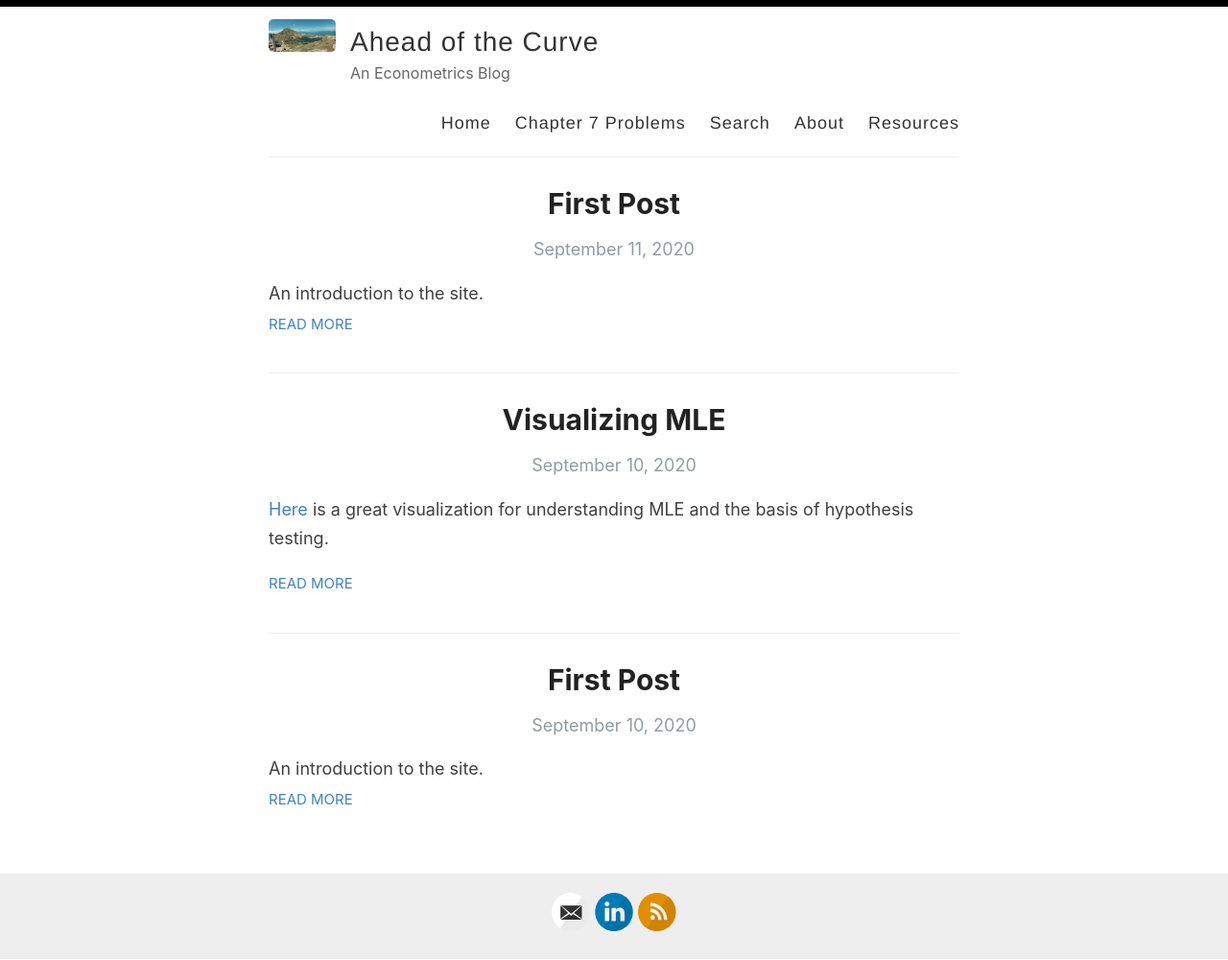
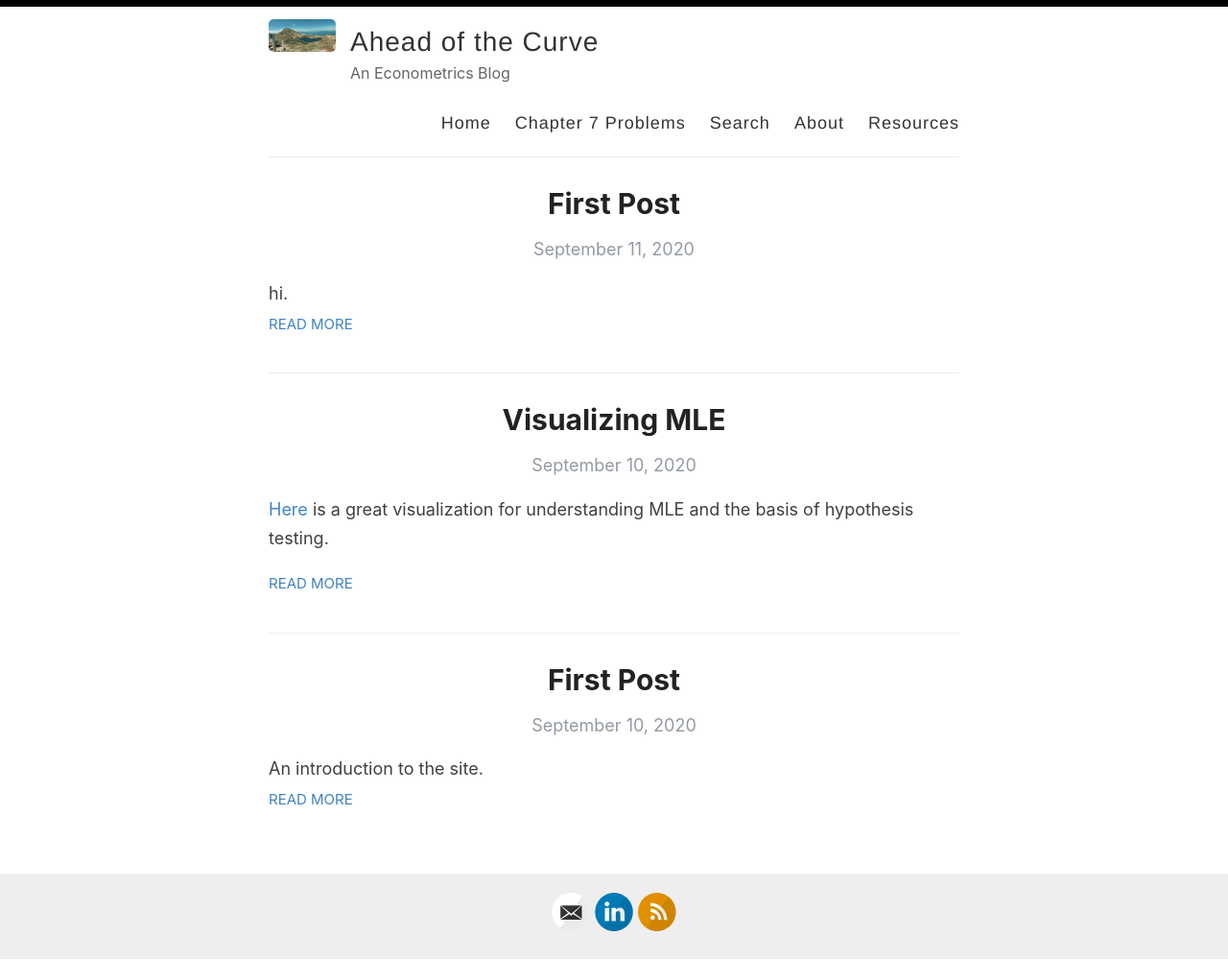
Before and after one commit to MatthewRGonzalez/Econometric, a Jekyll site: the page built from index.html, in a window 1280 px wide. Shown: the whole page at 96% size. Built offline with Jekyll 4.4.1, drawn with Linux system fonts in a browser that asks for light colours; the list of posts is cut into pages by our own code.

Commit message:
Update 2020-9-11-Jobs.md

```diff
--- a/_posts/2020-9-11-Jobs.md
+++ b/_posts/2020-9-11-Jobs.md
@@ -2,7 +2,7 @@
 layout: post
 title:  First Post
 categories: [Welcome!]
-excerpt: An introduction to the site.
+excerpt: hi.
 ---
 
 
```
